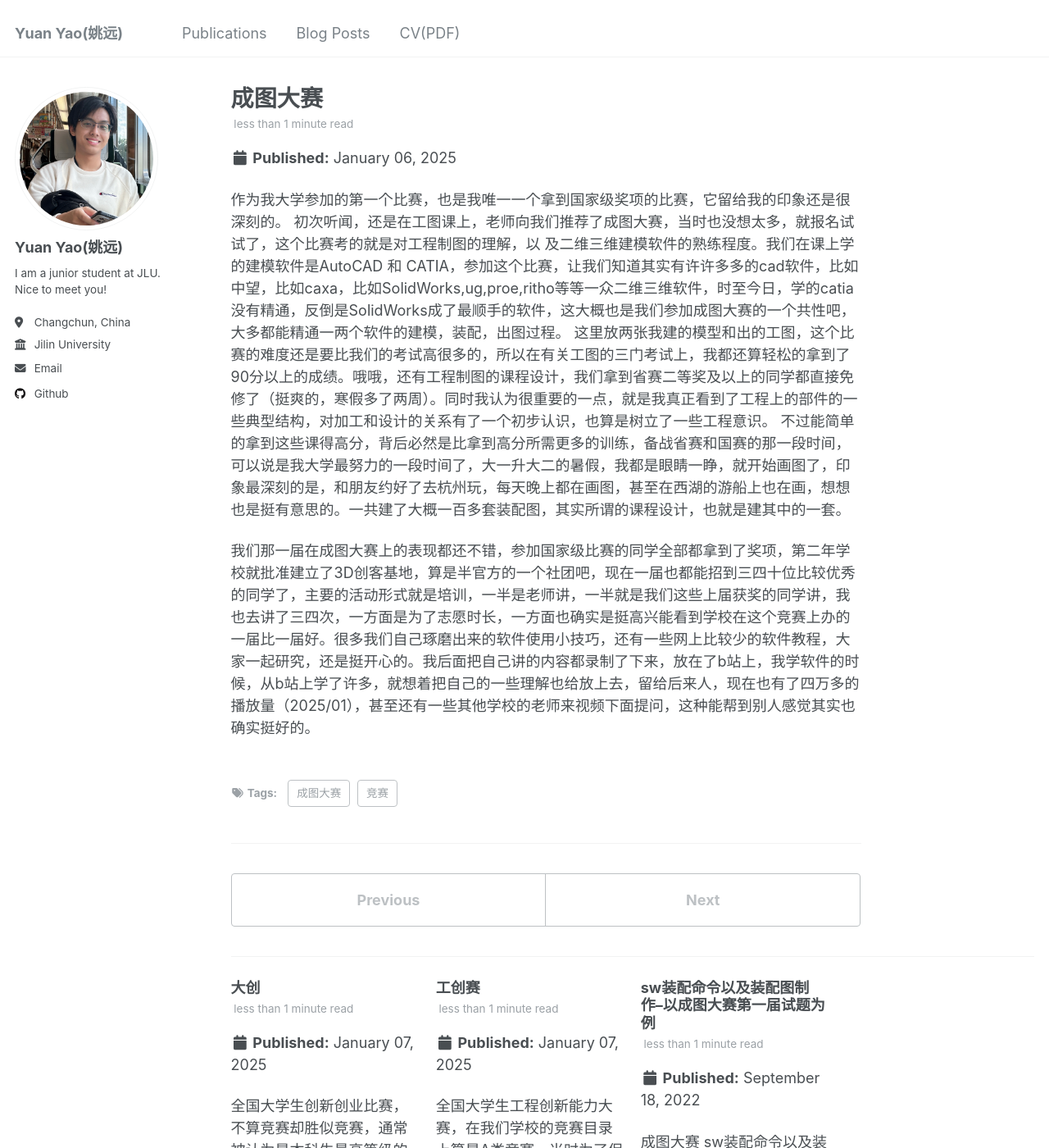
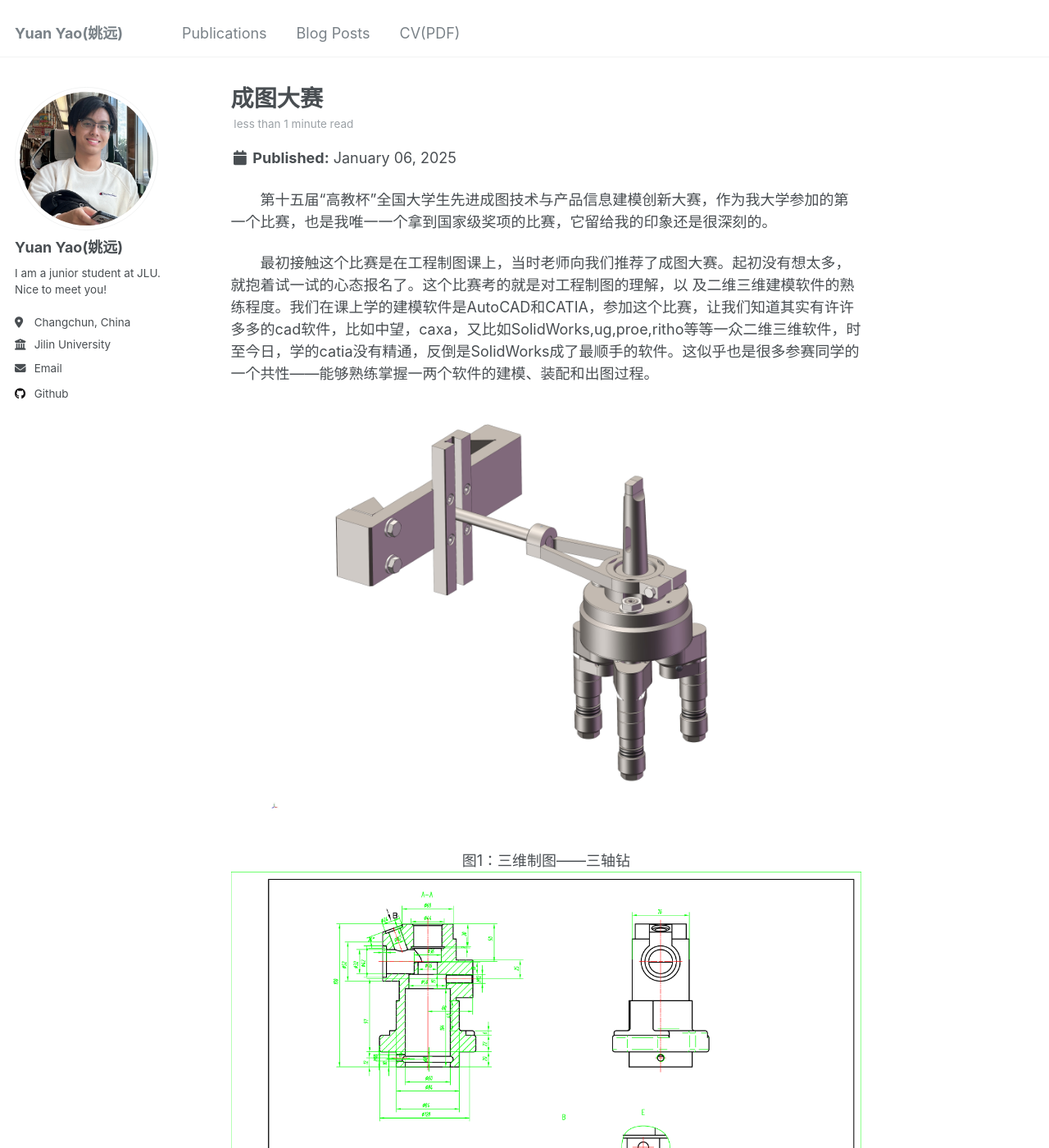
Before and after one commit to YuanYao-git/YuanYao-git.github.io, a Jekyll site: the page built from _posts/2025-01-06-post-1.md, in a window 1280 px wide and 1400 px high. Shown: the whole window at 82% size. Built offline with Jekyll 4.4.1, drawn with Linux system fonts in a browser that asks for light colours; some of the changed text lies outside the part shown.

Commit message:
成图大赛

```diff
--- a/_posts/2025-01-06-post-1.md
+++ b/_posts/2025-01-06-post-1.md
@@ -7,10 +7,25 @@
   - 成图大赛
 ---
 
- 作为我大学参加的第一个比赛，也是我唯一一个拿到国家级奖项的比赛，它留给我的印象还是很深刻的。
-初次听闻，还是在工图课上，老师向我们推荐了成图大赛，当时也没想太多，就报名试试了，这个比赛考的就是对工程制图的理解，以
-及二维三维建模软件的熟练程度。我们在课上学的建模软件是AutoCAD 和 CATIA，参加这个比赛，让我们知道其实有许许多多的cad软件，比如中望，比如caxa，比如SolidWorks,ug,proe,ritho等等一众二维三维软件，时至今日，学的catia没有精通，反倒是SolidWorks成了最顺手的软件，这大概也是我们参加成图大赛的一个共性吧，大多都能精通一两个软件的建模，装配，出图过程。
-这里放两张我建的模型和出的工图，这个比赛的难度还是要比我们的考试高很多的，所以在有关工图的三门考试上，我都还算轻松的拿到了90分以上的成绩。哦哦，还有工程制图的课程设计，我们拿到省赛二等奖及以上的同学都直接免修了（挺爽的，寒假多了两周）。同时我认为很重要的一点，就是我真正看到了工程上的部件的一些典型结构，对加工和设计的关系有了一个初步认识，也算是树立了一些工程意识。
-不过能简单的拿到这些课得高分，背后必然是比拿到高分所需更多的训练，备战省赛和国赛的那一段时间，可以说是我大学最努力的一段时间了，大一升大二的暑假，我都是眼睛一睁，就开始画图了，印象最深刻的是，和朋友约好了去杭州玩，每天晚上都在画图，甚至在西湖的游船上也在画，想想也是挺有意思的。一共建了大概一百多套装配图，其实所谓的课程设计，也就是建其中的一套。
+　　第十五届“高教杯”全国大学生先进成图技术与产品信息建模创新大赛，作为我大学参加的第一个比赛，也是我唯一一个拿到国家级奖项的比赛，它留给我的印象还是很深刻的。
 
-我们那一届在成图大赛上的表现都还不错，参加国家级比赛的同学全部都拿到了奖项，第二年学校就批准建立了3D创客基地，算是半官方的一个社团吧，现在一届也都能招到三四十位比较优秀的同学了，主要的活动形式就是培训，一半是老师讲，一半就是我们这些上届获奖的同学讲，我也去讲了三四次，一方面是为了志愿时长，一方面也确实是挺高兴能看到学校在这个竞赛上办的一届比一届好。很多我们自己琢磨出来的软件使用小技巧，还有一些网上比较少的软件教程，大家一起研究，还是挺开心的。我后面把自己讲的内容都录制了下来，放在了b站上，我学软件的时候，从b站上学了许多，就想着把自己的一些理解也给放上去，留给后来人，现在也有了四万多的播放量（2025/01），甚至还有一些其他学校的老师来视频下面提问，这种能帮到别人感觉其实也确实挺好的。
+　　最初接触这个比赛是在工程制图课上，当时老师向我们推荐了成图大赛。起初没有想太多，就抱着试一试的心态报名了。这个比赛考的就是对工程制图的理解，以
+及二维三维建模软件的熟练程度。我们在课上学的建模软件是AutoCAD和CATIA，参加这个比赛，让我们知道其实有许许多多的cad软件，比如中望，caxa，又比如SolidWorks,ug,proe,ritho等等一众二维三维软件，时至今日，学的catia没有精通，反倒是SolidWorks成了最顺手的软件。这似乎也是很多参赛同学的一个共性——能够熟练掌握一两个软件的建模、装配和出图过程。
+![三维制图](/assets/images/三维制图.png)
+<center>图1：三维制图——三轴钻</center>
+
+
+![二维工程图绘制](/assets/images/二维工程图绘制.png)
+<center>图2：二维工程图绘制</center>
+
+
+![工程制图投影基础](/assets/images/工程制图投影基础.png)
+<center>图3：工程制图投影基础</center>
+
+　　这里放几张我建的模型和出的工图，这个比赛的难度还是要比我们的考试高很多的，所以在有关工图的三门考试上，我都还算轻松的拿到了90分以上的成绩。另外，还有工程制图的课程设计，我们这些在比赛中拿到省赛二等奖及以上的同学直接免修了（寒假多了两周）。更重要的是，通过这个比赛，我对工程中的一些典型结构有了一些理解，也开始初步认识到加工与设计的关系，算是树立了一些工程意识。
+
+　　相关课程高分背后，必然是比拿到高分所需更多的训练，备战省赛和国赛的那一段时间，可以说是我大学最努力的一段时间了，大一升大二的暑假，我都是眼睛一睁，就开始画图了，印象最深刻的是，和朋友约好了去杭州玩，每天晚上都在画图，甚至在西湖的游船上也在画，想想也是挺有意思的。一共建了大概一百多套装配图，其实所谓的课程设计，也就是建这么其中的一套。
+
+　　我们那一届在成图大赛上的表现都还不错，参加国家级比赛的同学全部都拿到了奖项，第二学期学校就批准建立了3D创客基地，算是半官方的一个社团吧，现在每届能吸引三四十位优秀的同学加入。社团的主要活动形式是培训，由老师授课和我们这些上届获奖的同学轮流讲解。我也主讲了三四次，一方面是为了志愿时长，一方面也确实是挺高兴能看到学校在这个竞赛上办的一届比一届好。<br>
+
+　　很多我们自己琢磨出来的软件使用小技巧，还有一些网上比较少的软件功能，大家一起研究、分享，过程也很是有趣。我后面把自己讲的内容都录制了下来，放在了b站上，我学软件的时候，从b站上学了许多，就想着把自己的一些理解也给放上去，留给后来人。到现在相关的视频也有了四万多的播放量（2025/01）[视频合集链接](https://space.bilibili.com/1330787288/channel/collectiondetail?sid=4448394&spm_id_from=333.788.0.0)，让我印象深刻的是，还有一些其他学校的老师来视频下面提问，也算授人玫瑰，手有余香了。
--- a/_sass/_archive.scss
+++ b/_sass/_archive.scss
@@ -5,7 +5,7 @@
 .archive {
   margin-bottom: 2em;
 
-  @include breakpoint($medium) {
+  @include breakpoint($x-large) {
     @include span(12 of 12);
   }
 
```
Also changed, not shown: assets/images/三维制图.png (added), assets/images/二维工程图绘制.png (added), assets/images/工程制图投影基础.png (added), images/三维制图.png (added), images/二维工程图绘制.png (added), images/工程制图投影基础.png (added), 4 other files.
